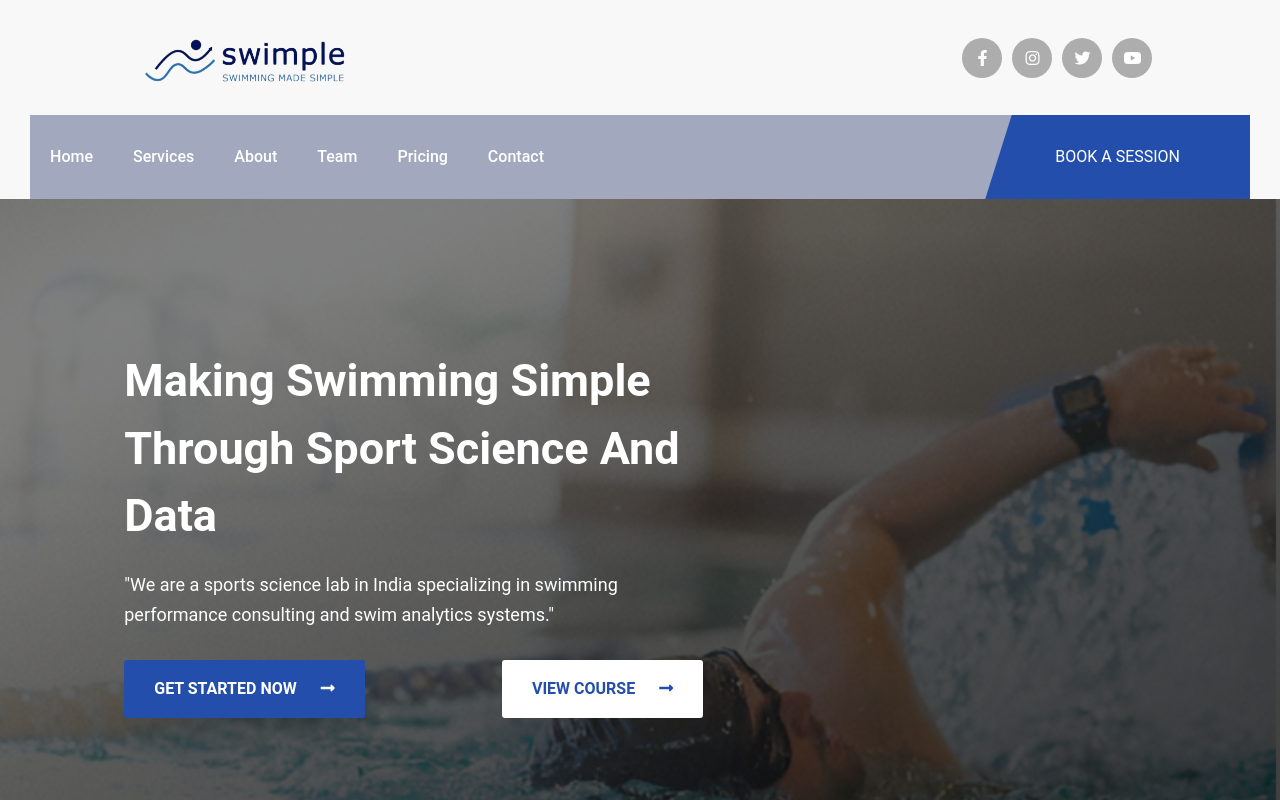
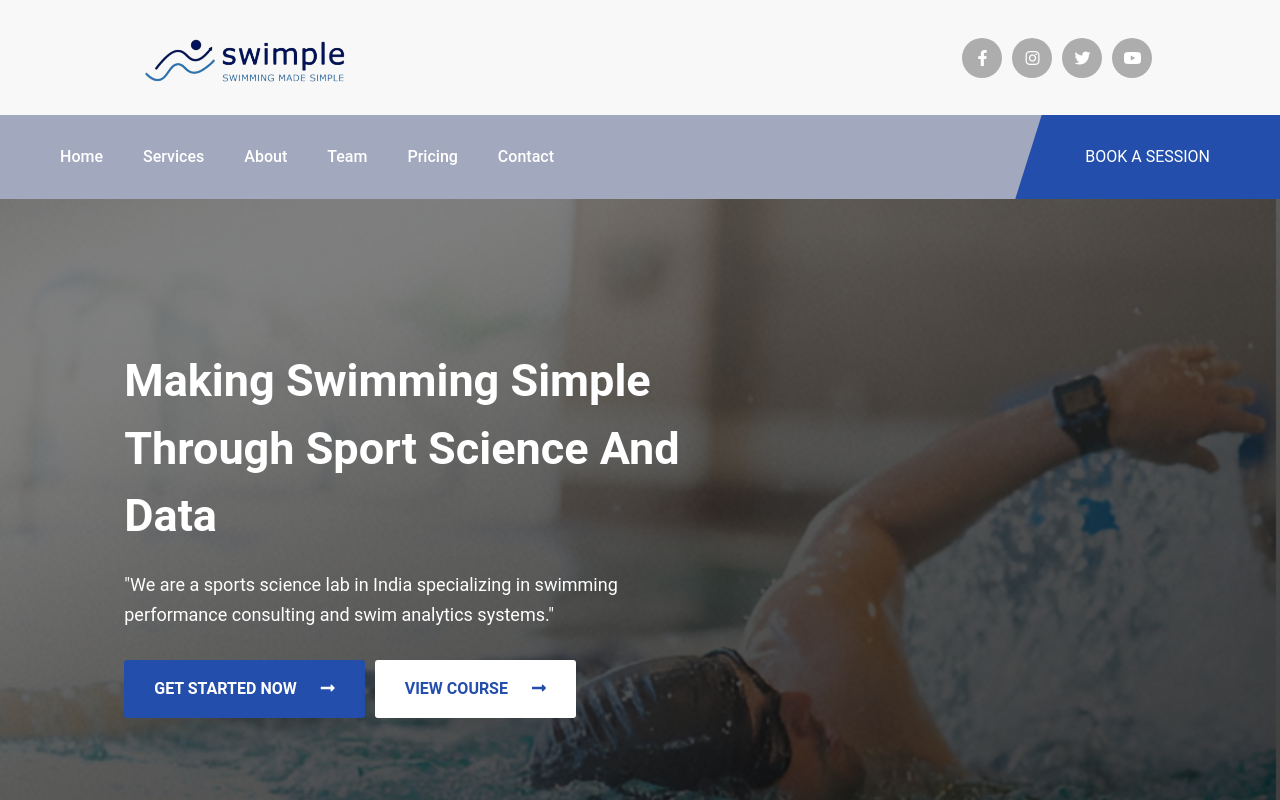
Before and after one commit to Pratham1543/Swimmple, a React (Create React App) app: page / in a window 1280 px wide. Shown: the top 800 px of the page. Built offline with nearby package versions, Linux system fonts and the light colour scheme.

Commit message:
navbar css fix

```diff
--- a/src/App.css
+++ b/src/App.css
@@ -273,6 +273,13 @@
     /* Adjusted margin */
   }
 
+  .flexSBD {
+    display: flex;
+    justify-content: space-between;
+    flex-direction: column;
+    align-items: center;
+  }
+
   .row .button {
     padding-left: 35px;
     margin-bottom: 40px;
--- a/src/components/common/header/header.css
+++ b/src/components/common/header/header.css
@@ -23,7 +23,8 @@
 
 header {
   background-color: rgba(47, 62, 111, 0.429);
-  margin: 0 30px;
+  margin: 0 0px;
+  padding-left: 40px;
 }
 
 header .nav {
--- a/src/components/home/hero/Hero.jsx
+++ b/src/components/home/hero/Hero.jsx
@@ -27,7 +27,7 @@
               "We are a sports science lab in India specializing in swimming
               performance consulting and swim analytics systems."
             </p>
-            <div className="button flexSB">
+            <div className="button flexSBD">
               <button className="primary-btn" onClick={scrollToTestimonial}>
                 GET STARTED NOW <i className="fa fa-long-arrow-alt-right"></i>
               </button>
```
